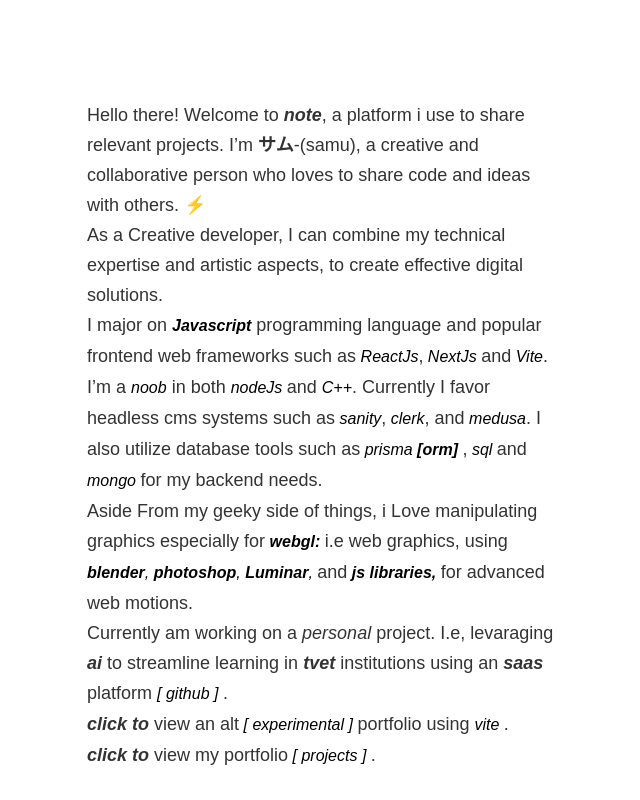
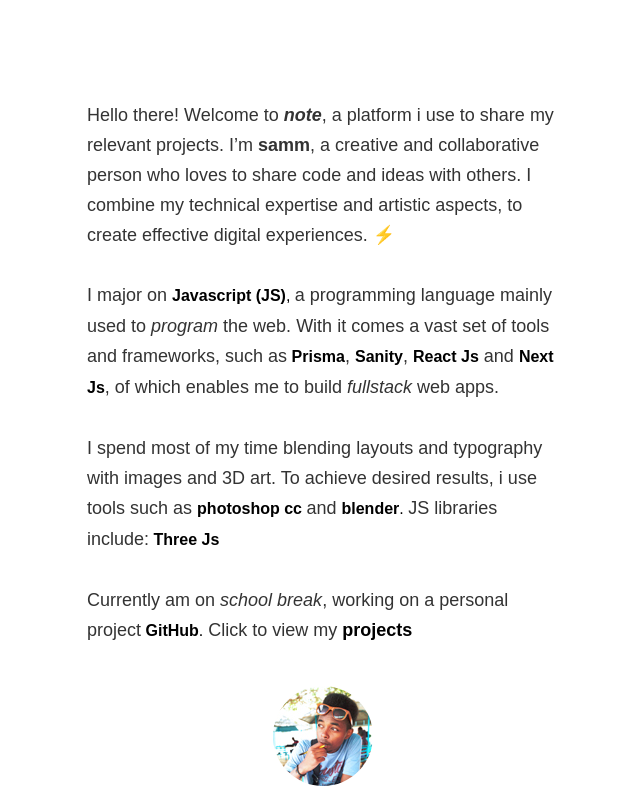
Before and after one commit to linet-maker/case-study, a Next.js app: page /hello in a window 1280 px wide. Shown: the top 800 px of the page, without its empty margins (317-957 px from the left). Built offline with nearby package versions, Linux system fonts and the light colour scheme; a web font is replaced by a local one.

Commit message:
fixed typography issues

```diff
--- a/app/globals.css
+++ b/app/globals.css
@@ -152,7 +152,6 @@
 .about-info {
     font-size: 16px;
     font-weight: normal;
-    font-style: italic;
 
 }
 
--- a/components/Hello.jsx
+++ b/components/Hello.jsx
@@ -6,154 +6,101 @@
     <div className="post-list post-content over-scroll-top">
       <div className="post-data">
         <p>
-          Hello there! Welcome to <b><i>note</i></b>, a platform i use to
-          share relevant projects. I’m <b>サム</b>-(samu), a
-          creative and collaborative person who loves to share code
-          and ideas with others. ⚡ <br />
-          As a Creative developer, I can combine my technical
+          Hello there! Welcome to{" "}
+          <b>
+            <i>note</i>
+          </b>
+          , a platform i use to share my relevant projects. I’m{" "}
+          <b>samm</b>, a creative and collaborative person who loves
+          to share code and ideas with others. I combine my technical
           expertise and artistic aspects, to create effective digital
-          solutions. <br />I major on{" "}
+          experiences. ⚡
+          <br />
+          <br />I major on{" "}
           <a
             className={"about-info"}
             target="_blank"
             href="https://developer.mozilla.org/en-US/docs/Web/JavaScript">
-           <b>
-             Javascript
-           </b>
+            <b>Javascript (JS)</b>,{" "}
           </a>{" "}
-          programming language and popular frontend web frameworks
-          such as
-          <a className={"about-info"} target="_blank" href="https://react.dev/">
-            {" "}
-            ReactJs
-          </a>
-          ,
-          <a className={"about-info"} target="_blank" href="https://nextjs.org/">
-            {" "}
-            NextJs{" "}
-          </a>{" "}
-          and
-          <a className={"about-info"} target="_blank" href="https://nextjs.org/">
-            {" "}
-            Vite
-          </a>
-          .
-          <br />
-          I’m a{" "}
+          a programming language mainly used to <i>program</i> the web. With
+          it comes a vast set of tools and frameworks, such as
           <a
             className={"about-info"}
             target="_blank"
-            href="https://en.wikipedia.org/wiki/Newbie">
-            noob
-          </a>{" "}
-          in both{" "}
-          <a className={"about-info"} target="_blank" href="https://nodejs.org/en">
+            href="https://www.prisma.io/">
             {" "}
-            nodeJs{" "}
+            <b>Prisma</b>
+          </a>
+          ,{" "}
+          <a
+            className={"about-info"}
+            target="_blank"
+            href="https://www.sanity.io/">
+            {" "}
+            <b>Sanity</b>
+          </a>
+          ,{" "}
+          <a
+            className={"about-info"}
+            target="_blank"
+            href="https://react.dev/">
+            {" "}
+            <b>React Js</b>
           </a>{" "}
           and{" "}
           <a
-            href="https://ru.wikipedia.org/wiki/C%2B%2B"
+            className={"about-info"}
             target="_blank"
-            className={"about-info"}>
+            href="https://nextjs.org/">
             {" "}
-            C++
+            <b>Next Js</b>
           </a>
-          . Currently I favor headless cms systems such as
-          <a className={"about-info"} target="_blank" href="https://www.sanity.io/">
+          , of which enables me to build <i>fullstack</i> web apps.
+          <br />
+
+          <br />
+          I spend most of my time blending layouts and typography with images and 3D art.
+          To achieve desired results, i use tools such as{" "}
+          <a
+            className="about-info"
+            target="_blank"
+            href="https://www.adobe.com/africa/products/photoshop/landpb.html">
             {" "}
-            sanity
-          </a>
-          ,
-          <a href="https://clerk.com/" target="_blank" className={"about-info"}>
-            {" "}
-            clerk
-          </a>
-          , and
-          <a href="https://medusajs.com/" target="_blank" className={"about-info"}>
-            {" "}
-            medusa
-          </a>
-          . I also utilize database tools such as
-          <a href="https://www.prisma.io/" target="_blank" className={"about-info"}>
-            {" "}
-            prisma <b>[orm] </b>
-          </a>
-          ,
+            <b>photoshop cc</b> {" "}
+          </a>and{" "}
           <a
-            href="https://en.wikipedia.org/wiki/SQL"
+            className="about-info"
             target="_blank"
-            className={"about-info"}>
-            {" "}
-            sql{" "}
+            href="https://www.blender.org/">
+            <b>blender</b>.{" "}
           </a>{" "}
-          and{" "}
-          <a href="https://www.mongodb.com/" target="_blank" className={"about-info"}>
-            {" "}
-            mongo{" "}
-          </a>{" "}
-          for my backend needs.
-          <br />
-          Aside From my geeky side of things, i Love manipulating
-          graphics especially for
-          <a href="https://get.webgl.org/" target="_blank" className="about-info">
-           <b> {" "} webgl:  {" "} </b>
-          </a>
-            i.e web graphics, using{" "}
-          <br />
-          <a className="about-info" target="_blank" href="https://www.blender.org/">
-            <b>blender</b>,{" "}
-          </a>
-          <a className="about-info" target="_blank" href="https://www.adobe.com/africa/products/photoshop/landpb.html">
-            {" "}
-            <b>photoshop</b>,{" "}
-          </a>
-          <a
-            href="https://skylum.com/luminar-ai"
-            target="_blank"
-            className={"about-info"}>
-            <b>Luminar</b>,{" "}
-          </a>
-          and
+          JS libraries include:
           <a className="about-info" href="https://threejs.org/">
             {" "}
-            <b> js libraries,</b>{" "}
+            <b> Three Js</b>{" "}
           </a>{" "}
-          for advanced web motions.
+
           <br />
-          Currently am working on a <i> personal </i> project. I.e, levaraging <b> <i>  ai </i> </b> to streamline learning in{" "}
-          <b> <i>tvet</i> </b> institutions using an
-          <b><i> saas </i> </b> platform{" "}
+          <br />
+          Currently am on <i>school break</i>, working on a personal project
           <a
             href="https://github.com/samm-waturu/saas"
             target="_blank"
             className={"about-info"}>
             {" "}
-            [ github ]{" "}
+            <b>GitHub</b>.
+          </a>{" "}
+
+          Click{" "}
+
+          to view my <a href="https://samm-web.vercel.app">
+          <b>
+            projects
+          </b>
           </a>
-          .
-          <br />
-          <b><i>click to</i> </b>view an alt
-          <a
-            href="https://samm-waturu.github.io/GIT-pages/"
-            target="_blank"
-            className={"about-info"}>
-            {" "}
-            [ experimental ]{" "}
-          </a>
-          portfolio using{" "}
-          <a className={"about-info"} href="https://nextjs.org/">
-            {" "}
-            vite{" "}
-          </a>
-          .
-          <br />
-          <b> <i>click to</i> </b>view my portfolio
-          <a href="/" className={"about-info"}>
-            {" "}
-            [ projects ]{" "}
-          </a>
-          .
+
+
         </p>
 
         <div className="author-box">
```
